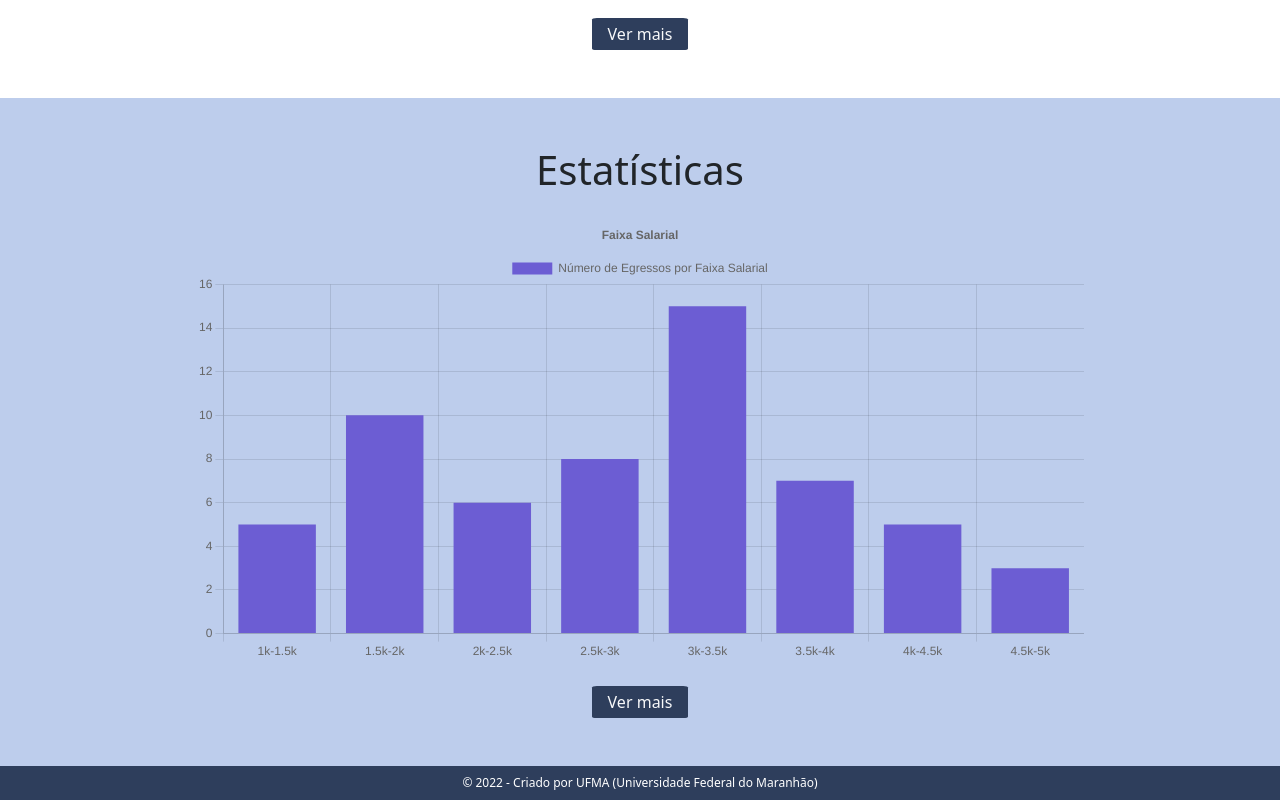
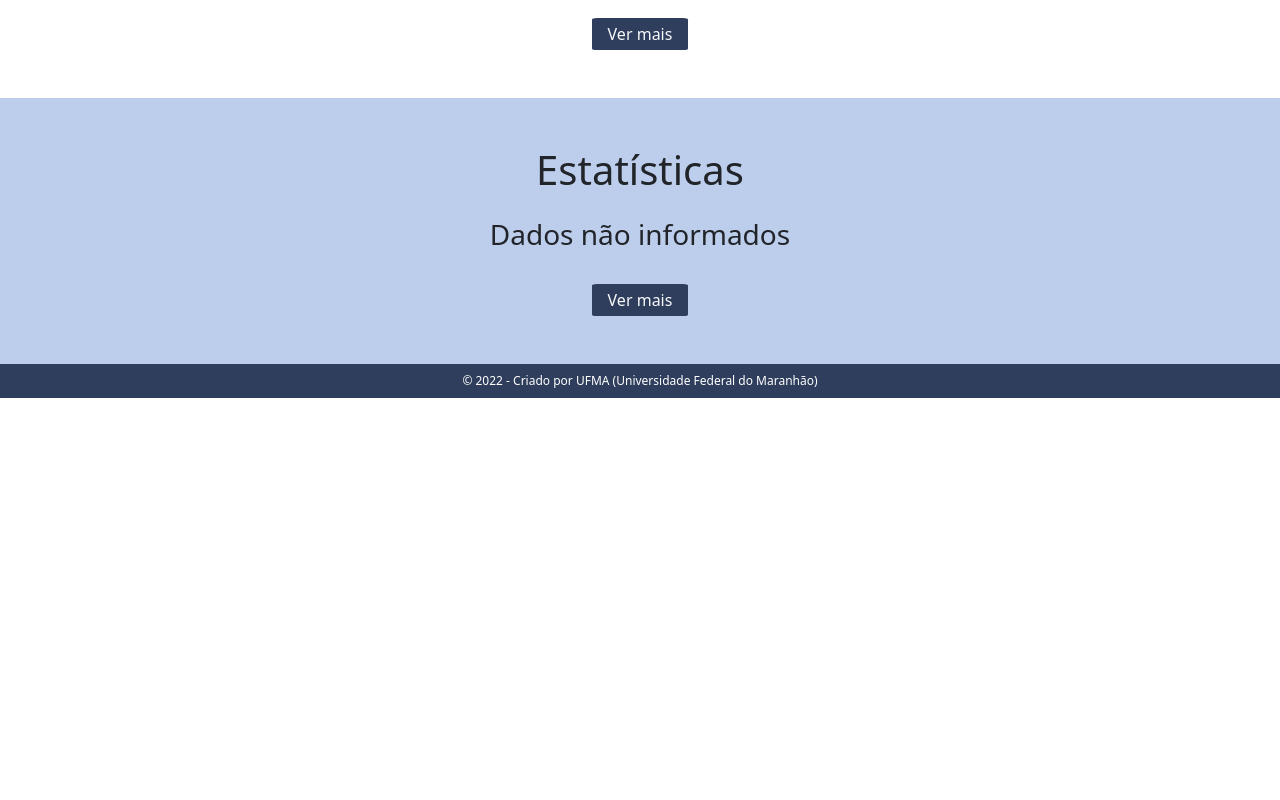
Before and after one commit to brenno147/LabProg-Egresso, a React (Create React App) app in the folder portal-egresso/: page / in a window 1280 px wide. Shown: the part 1505-2305 px from the top of the page. After the commit the page ends 1903 px from the top, so only its background shows below. Built offline with nearby package versions, Linux system fonts and the light colour scheme.

Commit message:
Preparando o componente estatísticas para receber dados

```diff
--- a/portal-egresso/src/ApiService.js
+++ b/portal-egresso/src/ApiService.js
@@ -13,6 +13,10 @@ class ApiService{
     post(url,objeto){
         return instance.post(`${this.apiUrl}${url}`, objeto)
     }
+
+    get(url) {
+        return instance.get(`${this.apiUrl}${url}`)
+    }
 }
 
 export default ApiService
--- a/portal-egresso/src/components/Charts.js
+++ b/portal-egresso/src/components/Charts.js
@@ -19,6 +19,8 @@ ChartJS.register(
   Legend
 );
 
+export default function Charts({description, labels, chartData}) {
+
   const options = {
     responsive: true,
     plugins: {
@@ -32,33 +34,28 @@ const options = {
     },
   };
 
-const labels = [
-  "1k-1.5k",
-  "1.5k-2k",
-  "2k-2.5k",
-  "2.5k-3k",
-  "3k-3.5k",
-  "3.5k-4k",
-  "4k-4.5k",
-  "4.5k-5k",
-];
-const dados = [5, 10, 6, 8, 15, 7, 5, 3];
+  const currentLabels = labels ?? ["Insira os valores"];
+
+  const currentChartData = chartData ?? [0];
 
   const data = {
-  labels,
+    labels: currentLabels,
     datasets: [
       {
-      label: "Número de Egressos por Faixa Salarial",
-      data: dados,
+        label: description,
+        data: currentChartData,
         backgroundColor: "rgba(108, 93, 211, 1)",
       },
     ],
   };
 
-export default function Charts() {
   return (
     <div className="w-75">
+      {description ? (
         <Bar options={options} data={data} />
+      ) : (
+        <h3 className="text-center">Dados não informados</h3>
+      )}
     </div>
   );
 }
--- a/portal-egresso/src/pages/Estatisticas.js
+++ b/portal-egresso/src/pages/Estatisticas.js
@@ -2,18 +2,33 @@ import React from "react";
 import Charts from "../components/Charts";
 import Footer from "../components/Footer";
 import NavbarComponent from "../components/NavbarComponent";
+
+import faixaSalarioService from "../services/FaixaSalarioService";
+import cursoService from "../services/CursoService";
+import cargoService from "../services/CargoService";
+
 function Estatisticas(){
-    return(
+    const fsService= new faixaSalarioService()
+    const crsService = new cursoService()
+    const crgService = new cargoService()
+
+    console.log(fsService.quantEgressosPorFaixaSalario())
+    console.log(crsService.quantEgressosPorCurso());
+    console.log(crgService.quantEgressosPorCargo());
+
+    return (
       <div>
-            <NavbarComponent/>
+        <NavbarComponent />
         <div
           className="p-5 d-flex flex-column align-items-center w-100"
           style={{ backgroundColor: "rgba(189, 205, 236, 1)" }}
         >
           <p className="h1 mb-4">Estatísticas</p>
-                <Charts/>
-                <Charts/>
-                <Charts />
+          <Charts description="Egressos por Faixa Salarial" />
+
+          <Charts description="Egressos por Curso" />
+
+          <Charts description="Egressos por Cargo" />
         </div>
         <Footer />
       </div>
--- /dev/null
+++ b/portal-egresso/src/services/CargoService.js
@@ -0,0 +1,13 @@
+import ApiService from "../ApiService";
+
+class CargoService extends ApiService {
+  constructor() {
+    super("/api/cargos");
+  }
+
+  async quantEgressosPorCargo() {
+    return await this.get("/quant-egresso-por-cargo");
+  }
+}
+
+export default CargoService;
--- /dev/null
+++ b/portal-egresso/src/services/CursoService.js
@@ -0,0 +1,13 @@
+import ApiService from "../ApiService";
+
+class CursoService extends ApiService {
+  constructor() {
+    super("/api/cursos");
+  }
+
+  async quantEgressosPorCurso() {
+    return await this.get("/quant-egresso-por-curso");
+  }
+}
+
+export default CursoService;
--- /dev/null
+++ b/portal-egresso/src/services/FaixaSalarioService.js
@@ -0,0 +1,13 @@
+import ApiService from "../ApiService";
+
+class FaixaSalarioService extends ApiService {
+  constructor() {
+    super("/api/faixasalario");
+  }
+
+  async quantEgressosPorFaixaSalario() {
+    return await this.get("/egresso-por-salario");
+  }
+}
+
+export default FaixaSalarioService;
```
Lines whose indentation alone changed are shown as unchanged.
